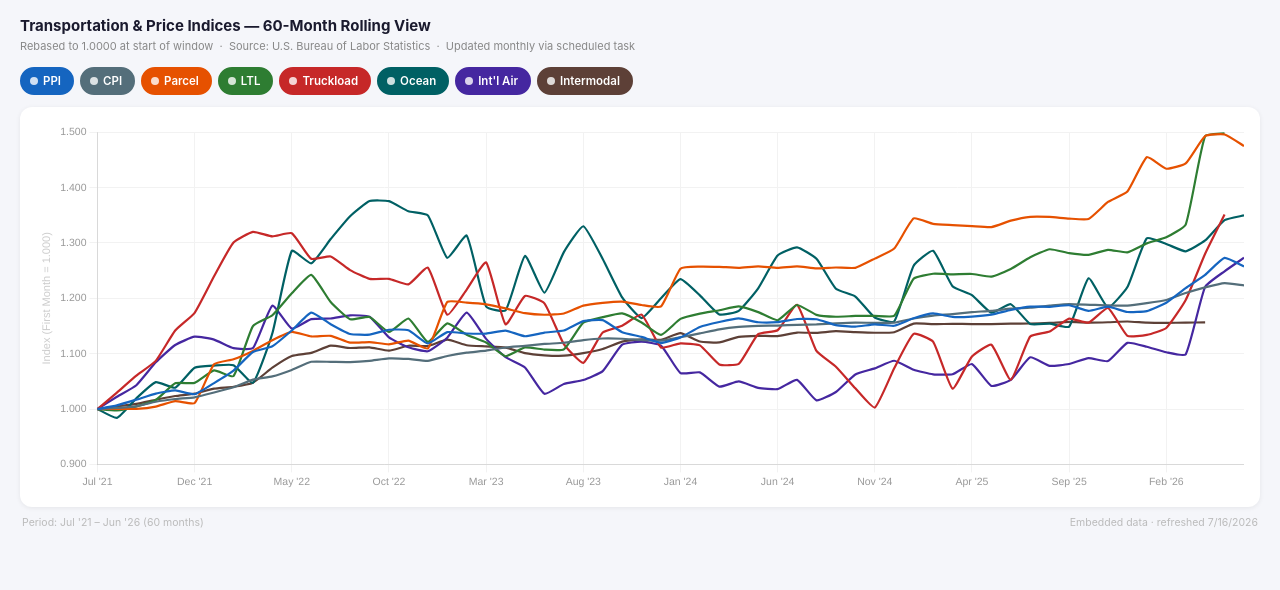
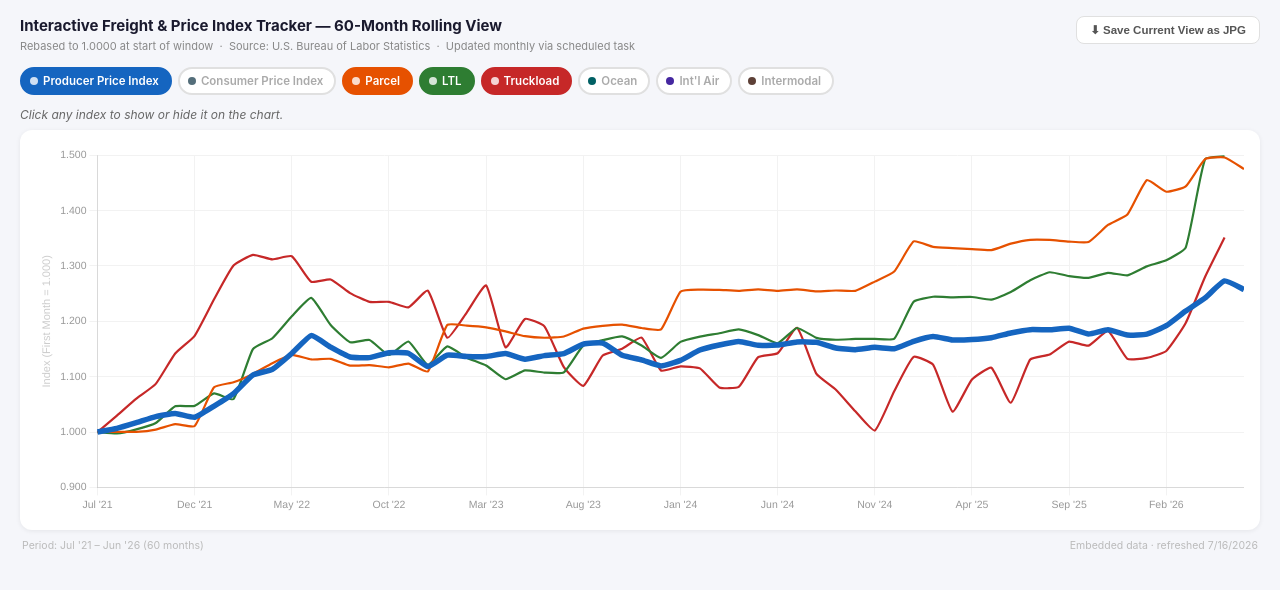
Before and after one commit to prhyne1972/freight-index-tracker, a plain HTML site: page index.html in a window 1280 px wide. Drawn offline with nearby package versions, Linux system fonts and the light colour scheme.

Commit message:
Add files via upload

```diff
--- a/index.html
+++ b/index.html
@@ -71,6 +71,15 @@
     }
     .tag-live   { background: #E8F5E9; color: #2E7D32; }
     .tag-cached { background: #FFF8E1; color: #E65100; }
+    .download-btn {
+      display: inline-flex; align-items: center; gap: 5px;
+      padding: 6px 13px; border-radius: 8px; white-space: nowrap;
+      font-size: 11.5px; font-weight: 600; cursor: pointer;
+      background: white; border: 1.5px solid #e0e0e0; color: #555;
+      transition: all 0.12s; flex-shrink: 0;
+    }
+    .download-btn:hover { border-color: #bbb; background: #f8f8f8; }
+    .instructions { font-size: 12px; color: #666; margin-bottom: 8px; font-style: italic; }
   </style>
 </head>
 <body>
@@ -85,16 +94,18 @@ const EMBEDDED = {"updatedAt":"2026-07-16T12:00:00.000Z","dates":["2021-07","202
 
 <div class="header">
   <div>
-    <h1>Transportation &amp; Price Indices — 60-Month Rolling View</h1>
+    <h1>Interactive Freight &amp; Price Index Tracker — 60-Month Rolling View</h1>
     <div class="sub">
       Rebased to 1.0000 at start of window &nbsp;·&nbsp;
       Source: U.S. Bureau of Labor Statistics &nbsp;·&nbsp;
       Updated monthly via scheduled task
     </div>
   </div>
+  <button class="download-btn" onclick="downloadChart()">⬇ Save Current View as JPG</button>
 </div>
 
 <div class="toggles" id="toggles"></div>
+<div class="instructions">Click any index to show or hide it on the chart.</div>
 
 <div class="chart-wrap" id="chartWrap">
   <canvas id="priceChart"></canvas>
@@ -117,14 +128,14 @@ const EMBEDDED = {"updatedAt":"2026-07-16T12:00:00.000Z","dates":["2021-07","202
 <script>
 /* ── Series config ────────────────────────────────────────────────────── */
 const SERIES = [
-  { id: 'WPUFD49207',         label: 'PPI — Final Demand',        short: 'PPI',        color: '#1565C0' },
-  { id: 'CUUR000SA0',         label: 'CPI — All Urban Consumers', short: 'CPI',        color: '#546E7A' },
-  { id: 'PCU49211492110P',    label: 'Parcel',                    short: 'Parcel',     color: '#E65100' },
-  { id: 'PCU484122484122',    label: 'LTL Trucking',              short: 'LTL',        color: '#2E7D32' },
-  { id: 'PCU484121484121',    label: 'Truckload',                 short: 'Truckload',  color: '#C62828' },
-  { id: 'PCU483111PCU483111', label: 'Ocean Freight',             short: 'Ocean',      color: '#006064' },
-  { id: 'PCU481112481112',    label: "Int'l Scheduled Air",       short: "Int'l Air",  color: '#4527A0' },
-  { id: 'PCU482111482111',    label: 'Intermodal Rail',           short: 'Intermodal', color: '#5D4037' },
+  { id: 'WPUFD49207',         label: 'Producer Price Index',  short: 'Producer Price Index',  color: '#1565C0', thick: true  },
+  { id: 'CUUR000SA0',         label: 'Consumer Price Index',  short: 'Consumer Price Index',  color: '#546E7A', thick: true  },
+  { id: 'PCU49211492110P',    label: 'Parcel',                short: 'Parcel',                color: '#E65100', thick: false },
+  { id: 'PCU484122484122',    label: 'LTL Trucking',          short: 'LTL',                   color: '#2E7D32', thick: false },
+  { id: 'PCU484121484121',    label: 'Truckload',             short: 'Truckload',             color: '#C62828', thick: false },
+  { id: 'PCU483111PCU483111', label: 'Ocean Freight',         short: 'Ocean',                 color: '#006064', thick: false },
+  { id: 'PCU481112481112',    label: "Int'l Scheduled Air",   short: "Int'l Air",             color: '#4527A0', thick: false },
+  { id: 'PCU482111482111',    label: 'Intermodal Rail',       short: 'Intermodal',            color: '#5D4037', thick: false },
 ];
 
 const MONTHS = ['Jan','Feb','Mar','Apr','May','Jun','Jul','Aug','Sep','Oct','Nov','Dec'];
@@ -134,7 +145,8 @@ function fmt(key) {
 }
 
 let chart   = null;
-let visible = SERIES.map(() => true);
+// Default: Producer Price Index, Parcel, LTL, Truckload visible; rest hidden
+let visible = [true, false, true, true, true, false, false, false];
 
 /* ── Toggles ────────────────────────────────────────────────────── */
 function renderToggles() {
@@ -170,7 +182,7 @@ function renderChart(processed) {
         data:                      processed.series[s.id] ?? processed.dates.map(() => null),
         borderColor:               s.color,
         backgroundColor:           s.color + '12',
-        borderWidth:               2.2,
+        borderWidth:               s.thick ? 5.5 : 2.2,
         pointRadius:               0,
         pointHoverRadius:          5,
         pointHoverBackgroundColor: s.color,
@@ -212,6 +224,16 @@ function renderChart(processed) {
   });
 }
 
+/* ── Download ─────────────────────────────────────────────────────────────── */
+function downloadChart() {
+  if (!chart) return;
+  const url = chart.toBase64Image('image/jpeg', 0.95);
+  const a = document.createElement('a');
+  a.href = url;
+  a.download = 'freight-price-index.jpg';
+  a.click();
+}
+
 /* ── Init with embedded data ────────────────────────────────────────────────── */
 function init() {
   renderToggles();
```
